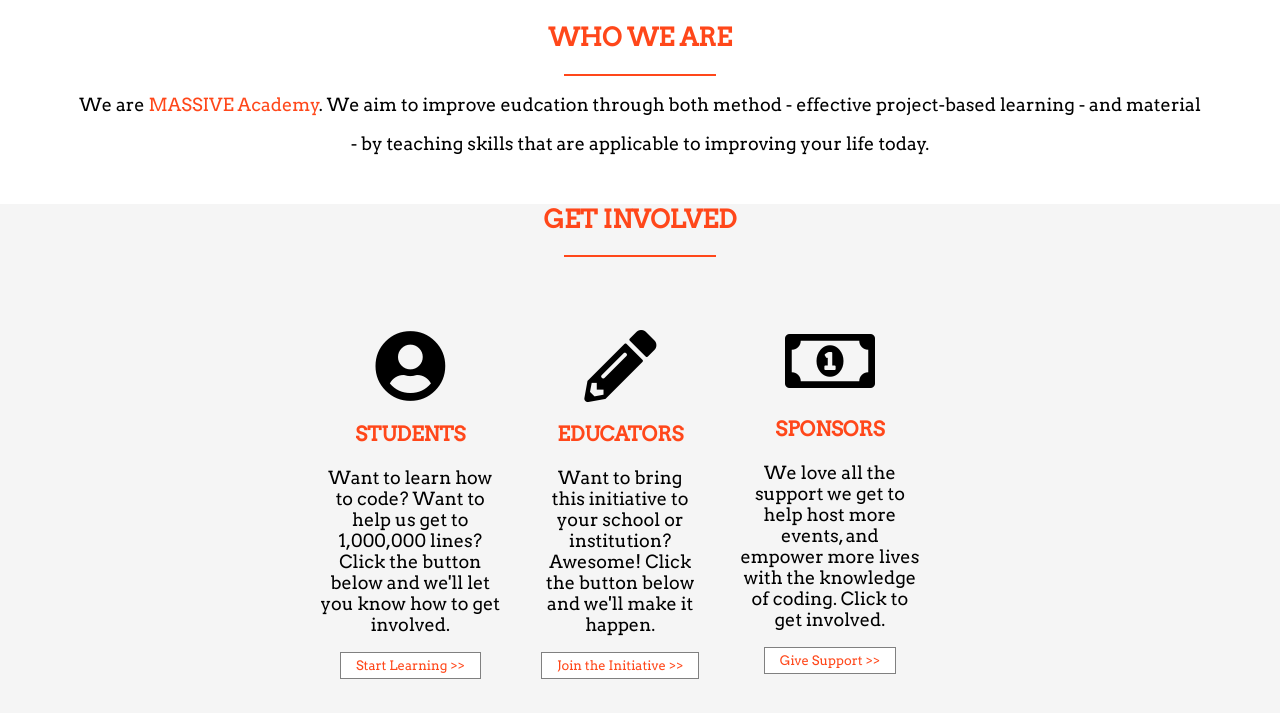
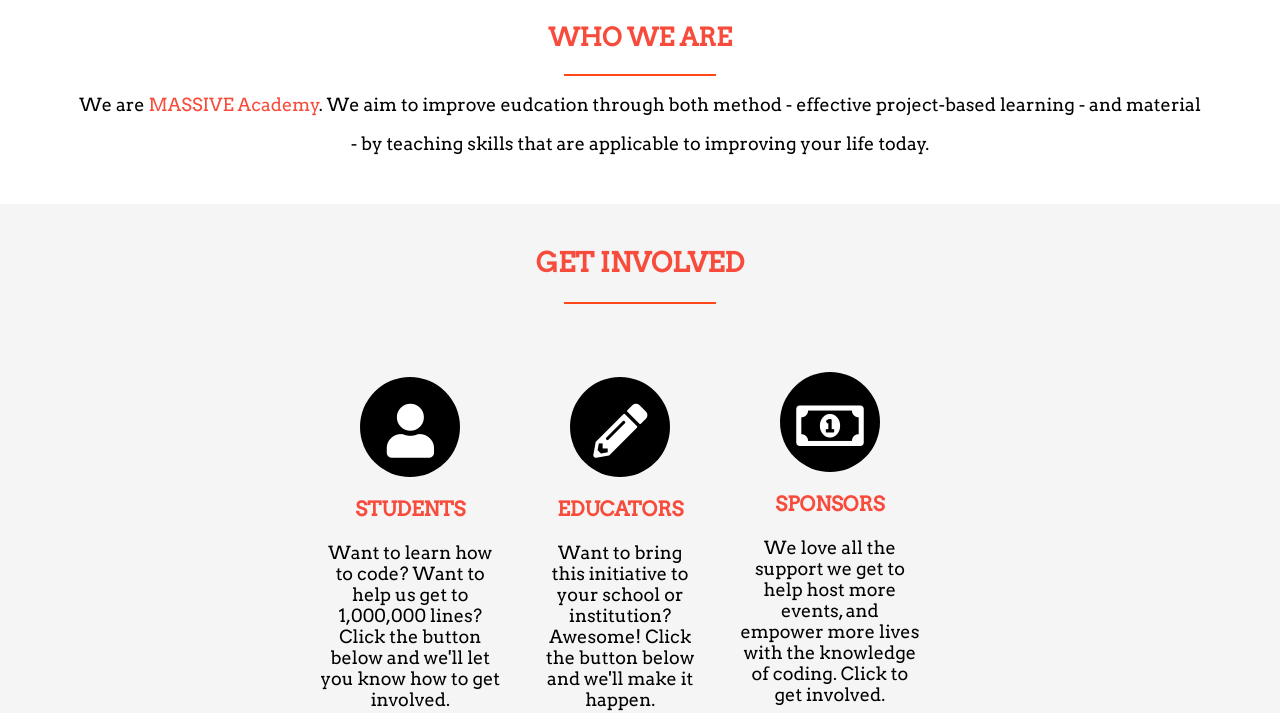
Before and after one commit to amandine1799/exo_onemillion, a plain HTML site: page index.html in a window 1280 px wide. Shown: the part 899-1612 px from the top of the page. Drawn offline with Linux system fonts and the light colour scheme.

Commit message:
menu modif / icon

```diff
--- a/css/custom.css
+++ b/css/custom.css
@@ -82,8 +82,8 @@ html, body {
     position: absolute;
     display: block;
     width: 100%;
-    background-color: #333;
-    height: 0px;
+    background-color: #222222;
+    height: 100px;
     transition: all 0.3s ease-in;
     overflow-x: hidden;
     top: 50px;
@@ -92,18 +92,19 @@ html, body {
   .nav > .nav-links > a {
     display: block;
     width: 100%;
+    padding-left: 15px;
   }
   .nav > #nav-check:not(:checked) + .nav-links {
     height: 0px;
   }
   .nav > #nav-check:checked + .nav-links {
-    height: calc(100vh - 50px);
+    height: calc(15vh - 25px);
     overflow-y: auto;
   }
 
   .nav > .nav-header > a > img {
-    padding-top: 12px;
-    margin-left: 40px;
+    padding-top: 16px;
+    margin-left: 15px;
   }
 }
 
@@ -139,12 +140,12 @@ html, body {
 a.bouton {
   padding: 20px 40px;
   font-size: 25px;
-  background: #ff4d4d;
+  background: #F74C3C;
   color: white;
   -webkit-border-radius: 11px;
   -moz-border-radius: 11px;
   border-radius: 11px;
-  border: 2px solid #ff4d4d;
+  border: 2px solid #F74C3C;
   text-decoration: none;
 }
 
@@ -158,12 +159,12 @@ a.bouton {
 #who > h2 {
   font-size: 25px;
   text-align: center;
-  color: #ff471a;
+  color: #F74C3C;
   text-transform: uppercase;
 }
 
 #who > p > span {
-    color: #ff471a
+    color: #F74C3C
 }
 
 hr {
@@ -178,23 +179,24 @@ hr {
   background: #f5f5f5;
   height: 100%;
   width: 100%;
+  padding-top: 20px;
 }
 
 #get-involved > h2 {
-  font-size: 25px;
+  font-size: 27px;
   text-align: center;
-  color: #ff471a;
+  color: #F74C3C;
   text-transform: uppercase;
 }
 
   h3 {
   font-size: 20px;
   text-align: center;
-  color: #ff471a;
+  color: #F74C3C;
   text-transform: uppercase;
 }
 
-#conteneur {
+#container {
   display: flex;
   justify-content: space-around;
   text-align: center;
@@ -204,17 +206,17 @@ hr {
   margin: 0 auto;
 }
 
-#conteneur > .student {
+#container > .student {
   padding-right: 40px;
   padding-top: 25px;
 }
 
-#conteneur > .educators {
+#container > .educators {
   padding-right: 40px;
   padding-top: 25px;
 }
 
-#conteneur > .sponsors {
+#container > .sponsors {
   padding-right: 40px;
   padding-top: 20px;
 }
@@ -223,18 +225,25 @@ a.start {
   padding: 5px 15px;
   font-size: 13px;
   background: white;
-  color: #ff471a;
+  color: #F74C3C;
   border: 1px solid grey;
   text-decoration: none;
 }
 
+.fa-stack {
+  border-radius: 50%;
+  background-color: black;
+  width: 100px;
+  height: 100px;
+}
+
 @media all and (max-width:800px) {
-  #get-involved > #conteneur {
+  #get-involved > #container {
     display: flex;
     flex-direction: column;
     padding-top: 10px;
   }
-  #conteneur {
+  #container {
     padding-right: 0;
   }
 
@@ -243,14 +252,12 @@ a.start {
   }
 }
 
-
-
 /* Footer */
 
 footer {
   display: flex;
   margin-left: 0 auto;
-  background-color: #f74c3c;
+  background-color: #F74C3C;
   padding: 130px 80px 30px 108px;
 }
 
--- a/index.html
+++ b/index.html
@@ -65,9 +65,9 @@
     <div id="get-involved">
       <h2>get involved</h2>
         <hr>
-          <div id="conteneur">
+          <div id="container">
             <div class="student">
-              <i class="fas fa-user-circle fa-4x"></i>
+              <i class="fas fa-user fa-stack fa-inverse fa-3x"></i>
                 <h3>STUDENTS</h3>
                 <p>Want to learn how to code? Want to help us get to 1,000,000 lines?
                   Click the button below and we'll let you know how to get involved.
@@ -75,7 +75,7 @@
               <center><a href="#" class="start">Start Learning >></a></center>
             </div>
             <div class="educators">
-              <i class="fas fa-pencil-alt fa-4x"></i>
+              <i class="fas fa-pencil-alt fa-stack fa-inverse fa-3x"></i>
                 <h3>EDUCATORS</h3>
                 <p>Want to bring this initiative to your school
                   or institution? Awesome! Click the button below and we'll make it happen.
@@ -83,7 +83,7 @@
                 <center><a href="#" class="start">Join the Initiative >></a></center>
             </div>
             <div class="sponsors">
-              <i class="far fa-money-bill-alt fa-4x"></i>
+              <i class="far fa-money-bill-alt fa-stack fa-inverse fa-3x"></i>
               <h3>SPONSORS</h3>
                 <p>We love all the support we get to help host more events,
                   and empower more lives with the knowledge of coding. Click to get involved.
```
